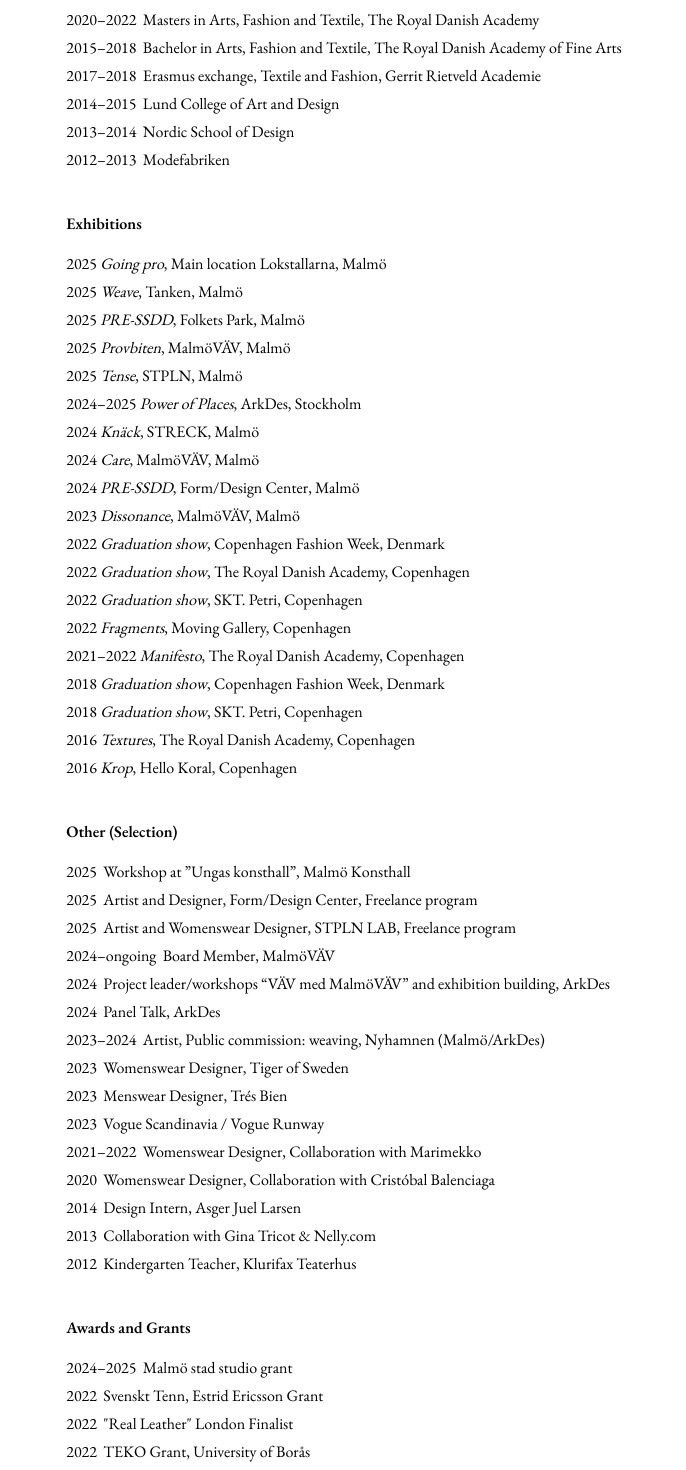
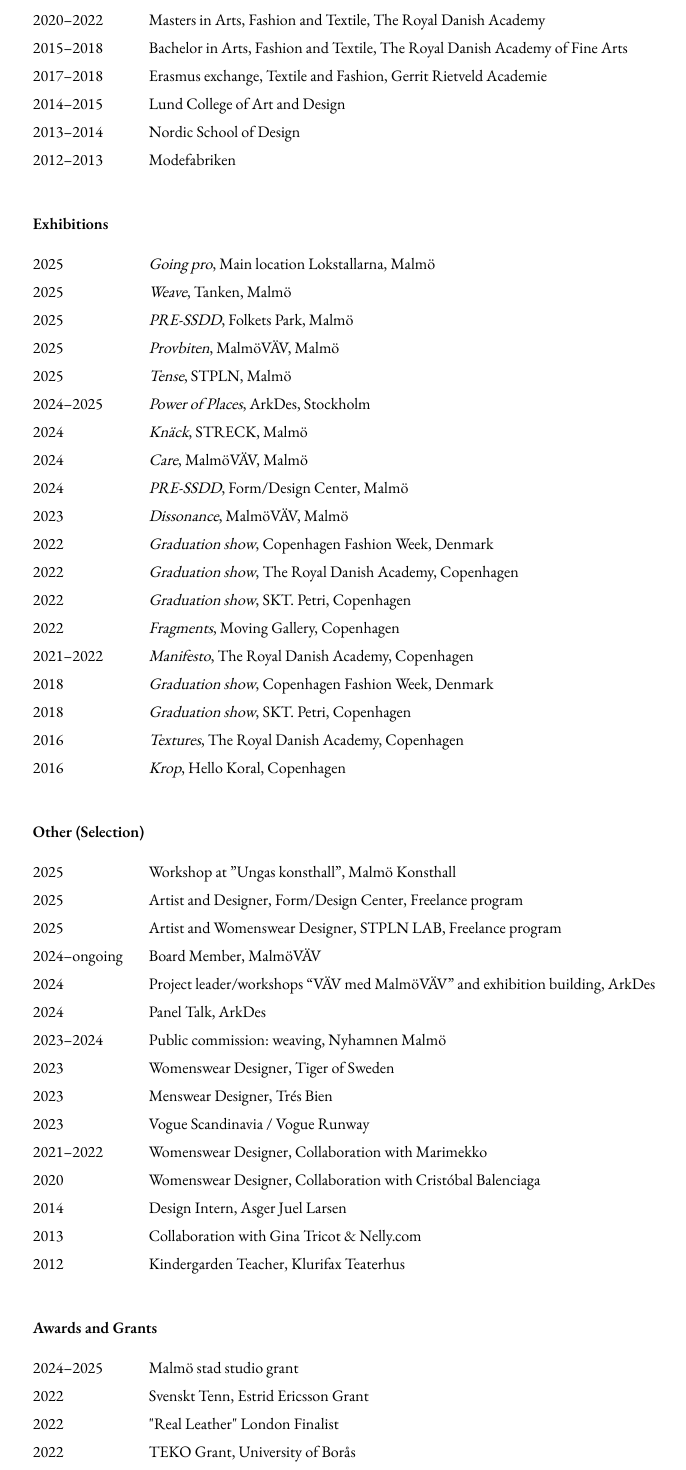
Before and after one commit to fredrik-p/betty, a Next.js app: page /cv in a window 1280 px wide. Shown: the part 260-1730 px from the top of the page, without its empty margins (296-982 px from the left). Built offline with nearby package versions, Linux system fonts and the light colour scheme.

Commit message:
small cv change

```diff
--- a/src/components/Cv.tsx
+++ b/src/components/Cv.tsx
@@ -11,74 +11,149 @@
       <div className="mb-10">
         <h2 className="font-semibold mb-4">Education</h2>
         <ul className="space-y-1">
-          <li>2020–2022  Masters in Arts, Fashion and Textile, The Royal Danish Academy</li>
-          <li>2015–2018  Bachelor in Arts, Fashion and Textile, The Royal Danish Academy of Fine Arts</li>
-          <li>2017–2018  Erasmus exchange, Textile and Fashion, Gerrit Rietveld Academie</li>
-          <li>2014–2015  Lund College of Art and Design</li>
-          <li>2013–2014  Nordic School of Design</li>
-          <li>2012–2013  Modefabriken</li>
+          <li className="grid grid-cols-[100px_1fr] gap-4">
+            <span>2020–2022</span>
+            <span>Masters in Arts, Fashion and Textile, The Royal Danish Academy</span>
+          </li>
+          <li className="grid grid-cols-[100px_1fr] gap-4">
+            <span>2015–2018</span>
+            <span>Bachelor in Arts, Fashion and Textile, The Royal Danish Academy of Fine Arts</span>
+          </li>
+          <li className="grid grid-cols-[100px_1fr] gap-4">
+            <span>2017–2018</span>
+            <span>Erasmus exchange, Textile and Fashion, Gerrit Rietveld Academie</span>
+          </li>
+          <li className="grid grid-cols-[100px_1fr] gap-4">
+            <span>2014–2015</span>
+            <span>Lund College of Art and Design</span>
+          </li>
+          <li className="grid grid-cols-[100px_1fr] gap-4">
+            <span>2013–2014</span>
+            <span>Nordic School of Design</span>
+          </li>
+          <li className="grid grid-cols-[100px_1fr] gap-4">
+            <span>2012–2013</span>
+            <span>Modefabriken</span>
+          </li>
         </ul>
       </div>
 
       <div className="mb-10">
         <h2 className="font-semibold mb-4">Exhibitions</h2>
         <ul className="space-y-1">
-          <li>
-            2025 <span className="italic">Going pro</span>, Main location Lokstallarna, Malmö
+          <li className="grid grid-cols-[100px_1fr] gap-4">
+            <span>2025</span>
+            <span>
+              <span className="italic">Going pro</span>, Main location Lokstallarna, Malmö
+            </span>
           </li>
-          <li>
-            2025 <span className="italic">Weave</span>, Tanken, Malmö
+          <li className="grid grid-cols-[100px_1fr] gap-4">
+            <span>2025</span>
+            <span>
+              <span className="italic">Weave</span>, Tanken, Malmö
+            </span>
           </li>
-          <li>
-            2025 <span className="italic">PRE-SSDD</span>, Folkets Park, Malmö
+          <li className="grid grid-cols-[100px_1fr] gap-4">
+            <span>2025</span>
+            <span>
+              <span className="italic">PRE-SSDD</span>, Folkets Park, Malmö
+            </span>
           </li>
-          <li>
-            2025 <span className="italic">Provbiten</span>, MalmöVÄV, Malmö
+          <li className="grid grid-cols-[100px_1fr] gap-4">
+            <span>2025</span>
+            <span>
+              <span className="italic">Provbiten</span>, MalmöVÄV, Malmö
+            </span>
           </li>
-          <li>
-            2025 <span className="italic">Tense</span>, STPLN, Malmö
+          <li className="grid grid-cols-[100px_1fr] gap-4">
+            <span>2025</span>
+            <span>
+              <span className="italic">Tense</span>, STPLN, Malmö
+            </span>
           </li>
-          <li>
-            2024–2025 <span className="italic">Power of Places</span>, ArkDes, Stockholm
+          <li className="grid grid-cols-[100px_1fr] gap-4">
+            <span>2024–2025</span>
+            <span>
+              <span className="italic">Power of Places</span>, ArkDes, Stockholm
+            </span>
           </li>
-          <li>
-            2024 <span className="italic">Knäck</span>, STRECK, Malmö
+          <li className="grid grid-cols-[100px_1fr] gap-4">
+            <span>2024</span>
+            <span>
+              <span className="italic">Knäck</span>, STRECK, Malmö
+            </span>
           </li>
-          <li>
-            2024 <span className="italic">Care</span>, MalmöVÄV, Malmö
+          <li className="grid grid-cols-[100px_1fr] gap-4">
+            <span>2024</span>
+            <span>
+              <span className="italic">Care</span>, MalmöVÄV, Malmö
+            </span>
           </li>
-          <li>
-            2024 <span className="italic">PRE-SSDD</span>, Form/Design Center, Malmö
+          <li className="grid grid-cols-[100px_1fr] gap-4">
+            <span>2024</span>
+            <span>
+              <span className="italic">PRE-SSDD</span>, Form/Design Center, Malmö
+            </span>
           </li>
-          <li>
-            2023 <span className="italic">Dissonance</span>, MalmöVÄV, Malmö
+          <li className="grid grid-cols-[100px_1fr] gap-4">
+            <span>2023</span>
+            <span>
+              <span className="italic">Dissonance</span>, MalmöVÄV, Malmö
+            </span>
           </li>
-          <li>
-            2022 <span className="italic">Graduation show</span>, Copenhagen Fashion Week, Denmark
+          <li className="grid grid-cols-[100px_1fr] gap-4">
+            <span>2022</span>
+            <span>
+              <span className="italic">Graduation show</span>, Copenhagen Fashion Week, Denmark
+            </span>
           </li>
-          <li>
-            2022 <span className="italic">Graduation show</span>, The Royal Danish Academy, Copenhagen
+          <li className="grid grid-cols-[100px_1fr] gap-4">
+            <span>2022</span>
+            <span>
+              <span className="italic">Graduation show</span>, The Royal Danish Academy, Copenhagen
+            </span>
           </li>
-          <li>
-            2022 <span className="italic">Graduation show</span>, SKT. Petri, Copenhagen
+          <li className="grid grid-cols-[100px_1fr] gap-4">
+            <span>2022</span>
+            <span>
+              <span className="italic">Graduation show</span>, SKT. Petri, Copenhagen
+            </span>
           </li>
-          <li>
-            2022 <span className="italic">Fragments</span>, Moving Gallery, Copenhagen
+          <li className="grid grid-cols-[100px_1fr] gap-4">
+            <span>2022</span>
+            <span>
+              <span className="italic">Fragments</span>, Moving Gallery, Copenhagen
+            </span>
           </li>
-          <li>
-            2021–2022 <span className="italic">Manifesto</span>, The Royal Danish Academy, Copenhagen
+          <li className="grid grid-cols-[100px_1fr] gap-4">
+            <span>2021–2022</span>
+            <span>
+              <span className="italic">Manifesto</span>, The Royal Danish Academy, Copenhagen
+            </span>
           </li>
-          <li>
-            2018 <span className="italic">Graduation show</span>, Copenhagen Fashion Week, Denmark
+          <li className="grid grid-cols-[100px_1fr] gap-4">
+            <span>2018</span>
+            <span>
+              <span className="italic">Graduation show</span>, Copenhagen Fashion Week, Denmark
+            </span>
           </li>
-          <li>
-            2018 <span className="italic">Graduation show</span>, SKT. Petri, Copenhagen
+          <li className="grid grid-cols-[100px_1fr] gap-4">
+            <span>2018</span>
+            <span>
+              <span className="italic">Graduation show</span>, SKT. Petri, Copenhagen
+            </span>
           </li>
-          <li>
-            2016 <span className="italic">Textures</span>, The Royal Danish Academy, Copenhagen
+          <li className="grid grid-cols-[100px_1fr] gap-4">
+            <span>2016</span>
+            <span>
+              <span className="italic">Textures</span>, The Royal Danish Academy, Copenhagen
+            </span>
           </li>
-          <li>
-            2016 <span className="italic">Krop</span>, Hello Koral, Copenhagen
+          <li className="grid grid-cols-[100px_1fr] gap-4">
+            <span>2016</span>
+            <span>
+              <span className="italic">Krop</span>, Hello Koral, Copenhagen
+            </span>
           </li>
         </ul>
       </div>
@@ -86,37 +161,112 @@
       <div className="mb-10">
         <h2 className="font-semibold mb-4">Other (Selection)</h2>
         <ul className="space-y-1">
-          <li>2025  Workshop at ”Ungas konsthall”, Malmö Konsthall</li>
-          <li>2025  Artist and Designer, Form/Design Center, Freelance program</li>
-          <li>2025  Artist and Womenswear Designer, STPLN LAB, Freelance program</li>
-          <li>2024–ongoing  Board Member, MalmöVÄV</li>
-          <li>2024  Project leader/workshops “VÄV med MalmöVÄV” and exhibition building, ArkDes</li>
-          <li>2024  Panel Talk, ArkDes</li>
-          <li>2023–2024  Artist, Public commission: weaving, Nyhamnen (Malmö/ArkDes)</li>
-          <li>2023  Womenswear Designer, Tiger of Sweden</li>
-          <li>2023  Menswear Designer, Trés Bien</li>
-          <li>2023  Vogue Scandinavia / Vogue Runway</li>
-          <li>2021–2022  Womenswear Designer, Collaboration with Marimekko</li>
-          <li>2020  Womenswear Designer, Collaboration with Cristóbal Balenciaga</li>
-          <li>2014  Design Intern, Asger Juel Larsen</li>
-          <li>2013  Collaboration with Gina Tricot & Nelly.com</li>
-          <li>2012  Kindergarten Teacher, Klurifax Teaterhus</li>
+          <li className="grid grid-cols-[100px_1fr] gap-4">
+            <span>2025</span>
+            <span>Workshop at ”Ungas konsthall”, Malmö Konsthall</span>
+          </li>
+          <li className="grid grid-cols-[100px_1fr] gap-4">
+            <span>2025</span>
+            <span>Artist and Designer, Form/Design Center, Freelance program</span>
+          </li>
+          <li className="grid grid-cols-[100px_1fr] gap-4">
+            <span>2025</span>
+            <span>Artist and Womenswear Designer, STPLN LAB, Freelance program</span>
+          </li>
+          <li className="grid grid-cols-[100px_1fr] gap-4">
+            <span>2024–ongoing</span>
+            <span>Board Member, MalmöVÄV</span>
+          </li>
+          <li className="grid grid-cols-[100px_1fr] gap-4">
+            <span>2024</span>
+            <span>Project leader/workshops “VÄV med MalmöVÄV” and exhibition building, ArkDes</span>
+          </li>
+          <li className="grid grid-cols-[100px_1fr] gap-4">
+            <span>2024</span>
+            <span>Panel Talk, ArkDes</span>
+          </li>
+          <li className="grid grid-cols-[100px_1fr] gap-4">
+            <span>2023–2024</span>
+            <span>Public commission: weaving, Nyhamnen Malmö</span>
+          </li>
+          <li className="grid grid-cols-[100px_1fr] gap-4">
+            <span>2023</span>
+            <span>Womenswear Designer, Tiger of Sweden</span>
+          </li>
+          <li className="grid grid-cols-[100px_1fr] gap-4">
+            <span>2023</span>
+            <span>Menswear Designer, Trés Bien</span>
+          </li>
+          <li className="grid grid-cols-[100px_1fr] gap-4">
+            <span>2023</span>
+            <span>Vogue Scandinavia / Vogue Runway</span>
+          </li>
+          <li className="grid grid-cols-[100px_1fr] gap-4">
+            <span>2021–2022</span>
+            <span>Womenswear Designer, Collaboration with Marimekko</span>
+          </li>
+          <li className="grid grid-cols-[100px_1fr] gap-4">
+            <span>2020</span>
+            <span>Womenswear Designer, Collaboration with Cristóbal Balenciaga</span>
+          </li>
+          <li className="grid grid-cols-[100px_1fr] gap-4">
+            <span>2014</span>
+            <span>Design Intern, Asger Juel Larsen</span>
+          </li>
+          <li className="grid grid-cols-[100px_1fr] gap-4">
+            <span>2013</span>
+            <span>Collaboration with Gina Tricot & Nelly.com</span>
+          </li>
+          <li className="grid grid-cols-[100px_1fr] gap-4">
+            <span>2012</span>
+            <span>Kindergarden Teacher, Klurifax Teaterhus</span>
+          </li>
         </ul>
       </div>
 
       <div className="mb-10">
         <h2 className="font-semibold mb-4">Awards and Grants</h2>
         <ul className="space-y-1">
-          <li>2024–2025  Malmö stad studio grant</li>
-          <li>2022  Svenskt Tenn, Estrid Ericsson Grant</li>
-          <li>2022  "Real Leather" London Finalist</li>
-          <li>2022  TEKO Grant, University of Borås</li>
-          <li>2022  Royal Danish Academy Grant</li>
-          <li>2022  Carl Eric Levin Grant</li>
-          <li>2022  Elma Levin Grant</li>
-          <li>2022  Petersenska Hemmet Grant</li>
-          <li>2021  Teko Grant</li>
-          <li>2021  Royal Danish Academy Grant</li>
+          <li className="grid grid-cols-[100px_1fr] gap-4">
+            <span>2024–2025</span>
+            <span>Malmö stad studio grant</span>
+          </li>
+          <li className="grid grid-cols-[100px_1fr] gap-4">
+            <span>2022</span>
+            <span>Svenskt Tenn, Estrid Ericsson Grant</span>
+          </li>
+          <li className="grid grid-cols-[100px_1fr] gap-4">
+            <span>2022</span>
+            <span>"Real Leather" London Finalist</span>
+          </li>
+          <li className="grid grid-cols-[100px_1fr] gap-4">
+            <span>2022</span>
+            <span>TEKO Grant, University of Borås</span>
+          </li>
+          <li className="grid grid-cols-[100px_1fr] gap-4">
+            <span>2022</span>
+            <span>Royal Danish Academy Grant</span>
+          </li>
+          <li className="grid grid-cols-[100px_1fr] gap-4">
+            <span>2022</span>
+            <span>Carl Eric Levin Grant</span>
+          </li>
+          <li className="grid grid-cols-[100px_1fr] gap-4">
+            <span>2022</span>
+            <span>Elma Levin Grant</span>
+          </li>
+          <li className="grid grid-cols-[100px_1fr] gap-4">
+            <span>2022</span>
+            <span>Petersenska Hemmet Grant</span>
+          </li>
+          <li className="grid grid-cols-[100px_1fr] gap-4">
+            <span>2021</span>
+            <span>Teko Grant</span>
+          </li>
+          <li className="grid grid-cols-[100px_1fr] gap-4">
+            <span>2021</span>
+            <span>Royal Danish Academy Grant</span>
+          </li>
         </ul>
       </div>
 
```
Also changed, not shown: src/app/page.tsx (+8 -8 lines), src/app/ui/arkdevideo.jsx (added, +21 -0 lines), 1 other file (tests, documents, lock files or other folders).
